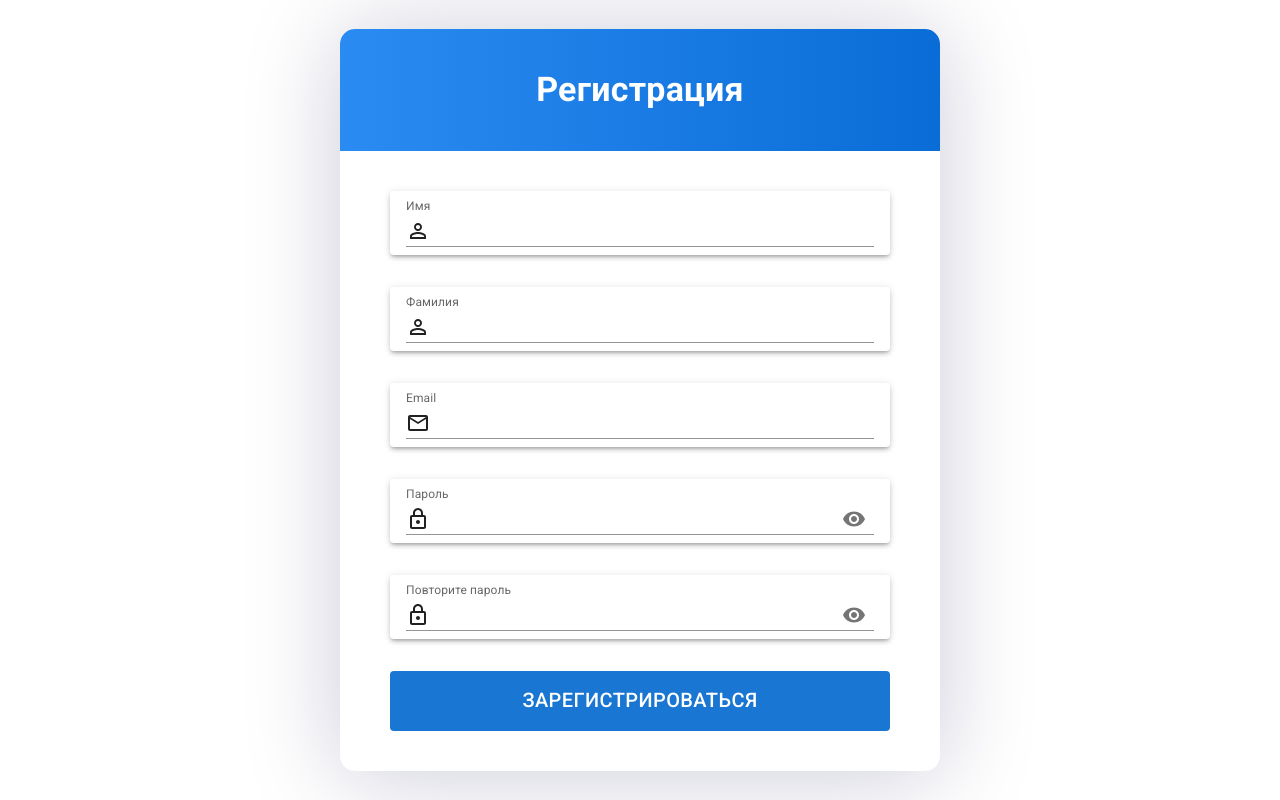
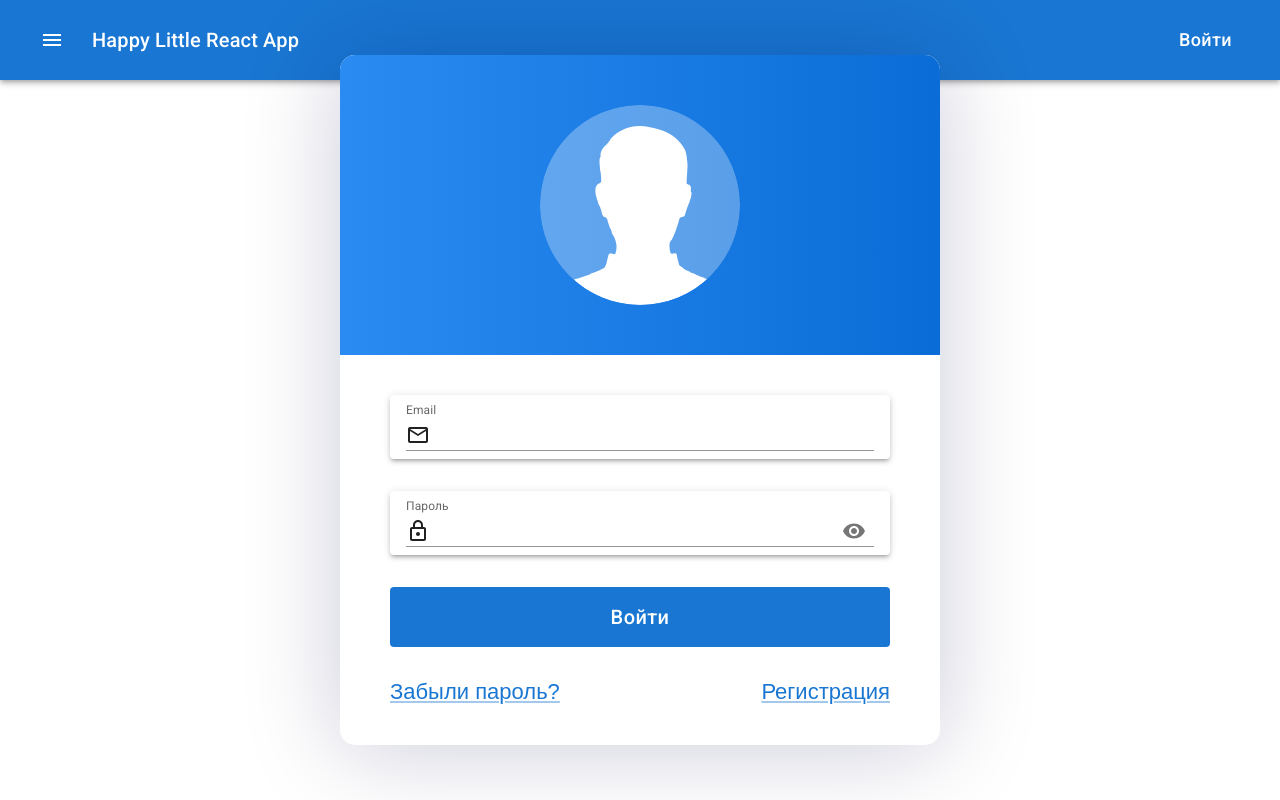
Before and after one commit to NikMerkulov/react-practice-project, a React (Create React App) app: page /login in a window 1280 px wide. Built offline with nearby package versions, Linux system fonts and the light colour scheme.

Commit message:
Adding LogIn and Header components, implementing routing, theme organization and fixes, other minor changes

```diff
--- a/package.json
+++ b/package.json
@@ -14,6 +14,7 @@
     "react-hook-form": "^7.15.2",
     "react-redux": "^7.2.5",
     "react-router": "^5.2.1",
+    "react-router-dom": "^5.3.0",
     "react-scripts": "4.0.3",
     "redux-logger": "^3.0.6"
   },
--- a/src/App.js
+++ b/src/App.js
@@ -1,10 +1,21 @@
+import { Switch, Route } from 'react-router-dom';
 import './App.css'
+import Header from './components/Header/Header'
+import LogIn from './components/LogIn/LogIn'
 import SignIn from './components/SignIn/SignIn'
 
 const App = () => {
   return (
     <div className="App">
-      <SignIn />
+      <Header />
+      <Switch>
+        <Route path='/login'>
+          <LogIn />
+        </Route>
+        <Route path='/signin'>
+          <SignIn />
+        </Route>
+      </Switch>
     </div>
   )
 }
--- /dev/null
+++ b/src/components/Header/Header.jsx
@@ -0,0 +1,30 @@
+import { AppBar, Toolbar, Typography, Button, IconButton } from '@mui/material'
+import { Menu } from '@mui/icons-material'
+
+const ButtonAppBar = () => {
+  return (
+    <AppBar position="static">
+      <Toolbar >
+        <IconButton
+          size="large"
+          edge="start"
+          color="inherit"
+          aria-label="menu"
+          sx={{ mr: 2 }}
+        >
+          <Menu />
+        </IconButton>
+        <Typography variant="h6" component="div">
+          Happy Little React App
+        </Typography>
+        <Button href='/login' color="inherit" sx={{ ml: 'auto' }}>
+          <Typography variant='p' fontSize={18}>
+            Войти
+          </Typography>
+        </Button>
+      </Toolbar>
+    </AppBar>
+  )
+}
+
+export default ButtonAppBar
--- /dev/null
+++ b/src/components/LogIn/LogIn.jsx
@@ -0,0 +1,105 @@
+import loginImage from '../../assets/images/login.png'
+import { Link, Container, Avatar, Stack, TextField, Button, Typography, Paper, InputAdornment, IconButton } from "@mui/material"
+import { Box } from "@mui/system"
+import { useForm } from 'react-hook-form'
+import { Visibility, VisibilityOff, EmailOutlined, LockOutlined } from '@mui/icons-material'
+import { useState } from 'react'
+import { Switch, Route, Link as RouterLink } from 'react-router-dom'
+import SignIn from '../SignIn/SignIn'
+
+const LogIn = () => {
+  const { register, handleSubmit } = useForm()
+  const [visibility, setVisibility] = useState(false)
+  const IMAGE_SIZE = '200px'
+  const styles = {
+    container: {
+      background: '#FFF',
+      boxShadow: '0px 4px 96px rgba(10, 9, 75, 0.21)',
+      borderRadius: '15px',
+      position: 'absolute',
+      top: '50%',
+      transform: 'translateY(-50%)'
+    },
+    header: {
+      background: 'linear-gradient(90.01deg, #2A8BF2 0.01%, #0A6CD6 99.99%)',
+      borderTopLeftRadius: 'inherit',
+      borderTopRightRadius: 'inherit',
+      width: '100%',
+      display: 'flex',
+      alignItems: 'center',
+      justifyContent: 'center',
+      padding: '50px',
+      boxSizing: 'border-box'
+    }
+  }
+  const onSubmit = data => {
+    console.log(data)
+  }
+  return (
+    <Container maxWidth='sm' disableGutters sx={styles.container}>
+      <Box sx={styles.header}>
+        <Avatar src={loginImage} alt='L' sx={{ width: IMAGE_SIZE, height: IMAGE_SIZE }}/>
+      </Box>
+      <form onSubmit={handleSubmit(onSubmit)}>
+        <Stack direction='column' spacing={4} sx={{ width: '100%', padding: '40px 50px', boxSizing: 'border-box'}}>
+          <Paper elevation={3}>
+            <TextField
+              {...register('email')}
+              name='Email'
+              type='email'
+              label='Email'
+              variant='standard'
+              autoComplete='email'
+              fullWidth
+              InputProps={{
+                startAdornment: <EmailOutlined />
+              }}
+            />
+          </Paper>
+          <Paper elevation={3}>
+            <TextField
+              {...register('password')}
+              name='password'
+              type={visibility ? 'password' : 'text'}
+              label='Пароль'
+              variant='standard'
+              fullWidth
+              InputProps={{
+                startAdornment: <LockOutlined />,
+                endAdornment:
+                  <InputAdornment position='end'>
+                    <IconButton
+                      aria-label='toggle password visibility'
+                      edge='start'
+                      onClick={() => setVisibility(visibility => !visibility)}
+                    >
+                      {visibility ? <VisibilityOff /> : <Visibility />}
+                    </IconButton>
+                  </InputAdornment>
+              }}
+            />
+          </Paper>
+          <Button variant='contained' disableElevation type='submit' sx={{ height: 60 }}>
+            <Typography variant='p' fontSize={20}>
+              Войти
+            </Typography>
+          </Button>
+          <Box sx={{ display: 'flex', justifyContent: 'space-between'}}>
+              <Link component={RouterLink} to='/PasswordRecovery'>Забыли пароль?</Link>
+              <Link component={RouterLink} to='/SignIn'>Регистрация</Link>
+              <Switch>
+                <Route path='/PasswordRecovery'>
+                  <Typography>Forgot password</Typography>
+                </Route>
+                <Route path='/signin'>
+                  <SignIn />
+                </Route>
+              </Switch>
+          </Box>
+        </Stack>
+      </form>
+    </Container>
+  )
+}
+
+export default LogIn
--- a/src/components/SignIn/SignIn.jsx
+++ b/src/components/SignIn/SignIn.jsx
@@ -1,20 +1,8 @@
-import { createTheme, ThemeProvider, Container, Button, TextField, Typography, IconButton, InputAdornment, Stack, Paper } from '@mui/material'
+import { Container, Button, TextField, Typography, IconButton, InputAdornment, Stack, Paper } from '@mui/material'
 import { useForm} from 'react-hook-form'
 import { Box } from '@mui/system'
 import { Visibility, VisibilityOff, PersonOutline, EmailOutlined, LockOutlined } from '@mui/icons-material'
 import { useState } from 'react'
-
-const theme = createTheme({
-  components: {
-    MuiPaper: {
-      styleOverrides: {
-        root: {
-          padding: '8px 16px'
-        }
-      }
-    }
-  }
-})
 
 const SignIn = () => {
   const [visibility, setVisibility] = useState(false)
@@ -55,7 +43,6 @@ const SignIn = () => {
         </Typography>
       </Box>
       <form onSubmit={handleSubmit(onSubmit)} sx={styles.form} width='100%'>
-        <ThemeProvider theme={theme}>
         <Stack direction='column' spacing={4} sx={{ width: '100%', padding: '40px 50px', boxSizing: 'border-box'}}>
           <Paper elevation={3}>
             <TextField
@@ -151,7 +138,6 @@ const SignIn = () => {
             </Typography>
           </Button>
         </Stack>
-        </ThemeProvider>
       </form>
     </Container>
   )
--- a/src/index.js
+++ b/src/index.js
@@ -4,22 +4,17 @@ import './index.css'
 import App from './App'
 import { store } from './redux/configureStore'
 import { Provider } from 'react-redux'
-import { createTheme, ThemeProvider } from '@mui/material'
-
-const theme = createTheme({
-  spacing: [30, 40, 50],
-  typography: {
-    button: {
-      textTransform: 'none'
-    }
-  }
-})
+import { ThemeProvider } from '@mui/material'
+import { BrowserRouter} from 'react-router-dom'
+import theme from './theme'
 
 ReactDOM.render(
   <React.StrictMode>
     <ThemeProvider theme={theme}>
       <Provider store={store}>
-        <App />
+        <BrowserRouter>
+          <App />
+        </BrowserRouter>
       </Provider>
     </ThemeProvider>
   </React.StrictMode>,
--- /dev/null
+++ b/src/theme.js
@@ -0,0 +1,37 @@
+import React from 'react'
+import { createTheme } from '@mui/material'
+import { Link } from 'react-router-dom'
+
+const LinkBehavior = React.forwardRef((props, ref) => {
+  const { href, ...other } = props;
+  return <Link ref={ref} to={href} {...other} />;
+})
+
+const theme = createTheme({
+  typography: {
+    button: {
+      textTransform: 'unset'
+    }
+  },
+  components: {
+    MuiLink: {
+      defaultProps: {
+        component: LinkBehavior,
+      },
+    },
+    MuiButtonBase: {
+      defaultProps: {
+        LinkComponent: LinkBehavior,
+      }
+    },
+    MuiPaper: {
+      styleOverrides: {
+        root: {
+          padding: '8px 16px'
+        }
+      }
+    }
+  }
+})
+
+export default theme
```
Also changed, not shown: src/assets/images/login.png (added), 1 other file (tests, documents, lock files or other folders). Lines whose indentation alone changed are shown as unchanged.
